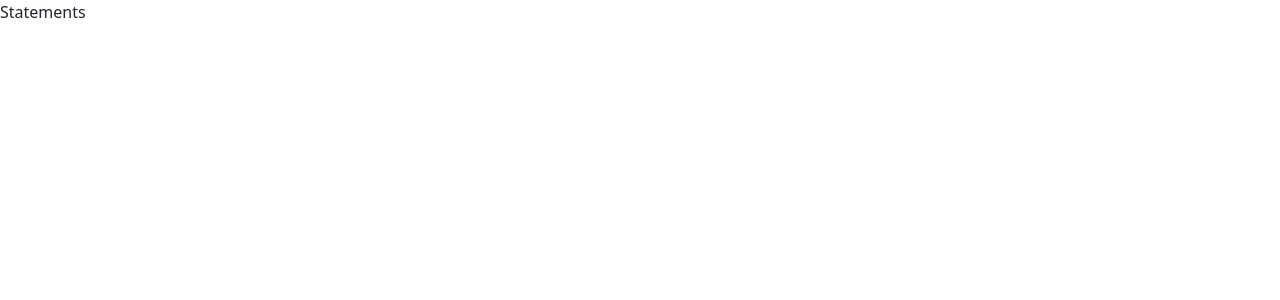
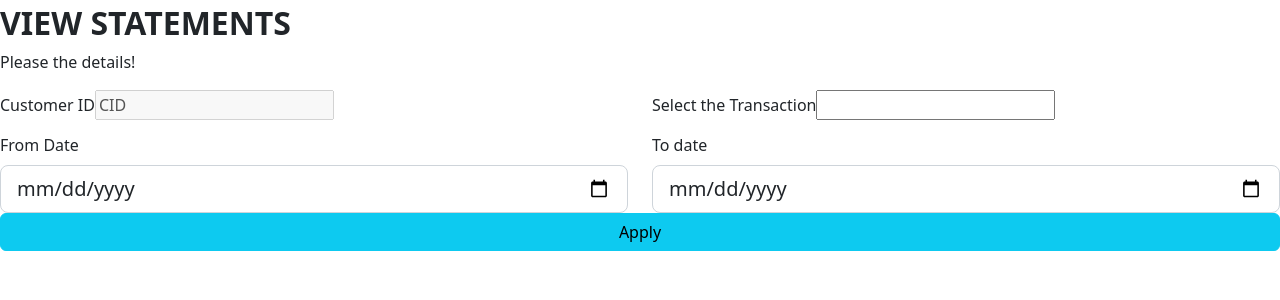
Before and after one commit to Ahmed1423/Bank-User-Management, a React (Create React App) app in the folder bank-user-management-frontend/: page /viewstatement in a window 1280 px wide. Shown: the top 300 px of the page. Built offline with nearby package versions, Linux system fonts and the light colour scheme.

Commit message:
added fields

```diff
--- a/bank-user-management-frontend/src/components/Loan.js
+++ b/bank-user-management-frontend/src/components/Loan.js
@@ -1,7 +1,73 @@
 import React from "react";
 
+const handleSubmit = () => {
+
+};
+
 const Loan = () => {
-    return <div>Loans</div>;
+    return <>
+        <div className="mb-md-1 mt-md-1 pb-1">
+                <h2 className="fw-bold text-uppercase">Loan</h2>
+                <p className="text-dark-50 mb-3">Please the details!</p>
+                <form onSubmit={handleSubmit}>
+                  <div className="row">
+                    <div className="col-6">
+                      <div className="form-outline mb-2">
+                        <label
+                          className="form-label"
+                          htmlFor="customer-first-name"
+                        >
+                          Customer ID
+                        </label>
+                        <input
+                          type="text"
+                          value="CID"
+                          disabled
+                        />
+                      </div>
+                    </div>
+                    <div className="col-6">
+                      <div className="form-outline mb-2">
+                        <label
+                          className="form-label"
+                          htmlFor="customer-first-name"
+                        >
+                          Branch
+                        </label>
+                        <input
+                          type="text"
+                          value="CID"
+                          required
+                        />
+                      </div>
+                    </div>
+                    <div className="col-6">
+                      <div className="form-outline mb-2">
+                        <label
+                          className="form-label"
+                          htmlFor="customer-first-name"
+                        >
+                          Enter the Loan Amount
+                        </label>
+                        <input
+                          type="number"
+                          required
+                        />
+                      </div>
+                    </div>
+
+
+
+
+                  <div className="d-grid gap-2">
+                    <button className="btn btn-info" type="submit">
+                      Apply
+                    </button>
+                  </div>
+                </div>
+                </form>
+              </div>
+    </>;
 };
 
 export default Loan;
--- a/bank-user-management-frontend/src/components/Transactions.js
+++ b/bank-user-management-frontend/src/components/Transactions.js
@@ -1,7 +1,72 @@
 import React from "react";
 
+const handleSubmit = () => {
+
+};
+
 const Transactions = () => {
-    return <div>Transactions</div>;
+    return <>
+        <div className="mb-md-1 mt-md-1 pb-1">
+                <h2 className="fw-bold text-uppercase">Transactions</h2>
+                <p className="text-dark-50 mb-3">Please the details!</p>
+                <form onSubmit={handleSubmit}>
+                  <div className="row">
+                    <div className="col-6">
+                      <div className="form-outline mb-2">
+                        <label
+                          className="form-label"
+                          htmlFor="customer-first-name"
+                        >
+                          Customer ID
+                        </label>
+                        <input
+                          type="text"
+                          value="CID"
+                          disabled
+                        />
+                      </div>
+                    </div>
+                    <div className="col-6">
+                      <div className="form-outline mb-2">
+                        <label
+                          className="form-label"
+                          htmlFor="customer-first-name"
+                        >
+                          Select the Transaction
+                        </label>
+                        <input
+                          type="text"
+                          required
+                        />
+                      </div>
+                    </div>
+                    <div className="col-6">
+                      <div className="form-outline mb-2">
+                        <label
+                          className="form-label"
+                          htmlFor="customer-first-name"
+                        >
+                          Enter the Amount
+                        </label>
+                        <input
+                          type="number"
+                          required
+                        />
+                      </div>
+                    </div>
+
+
+
+
+                  <div className="d-grid gap-2">
+                    <button className="btn btn-info" type="submit">
+                      Apply
+                    </button>
+                  </div>
+                </div>
+                </form>
+              </div>
+    </>;
 };
 
 export default Transactions;
--- a/bank-user-management-frontend/src/components/ViewStatement.js
+++ b/bank-user-management-frontend/src/components/ViewStatement.js
@@ -1,7 +1,93 @@
 import React from "react";
 
+const handleSubmit = () => {
+
+};
+
 const ViewStatement = () => {
-    return <div>Statements</div>;
+    return (
+    <>
+        <div className="mb-md-1 mt-md-1 pb-1">
+                <h2 className="fw-bold text-uppercase">View Statements</h2>
+                <p className="text-dark-50 mb-3">Please the details!</p>
+                <form onSubmit={handleSubmit}>
+                  <div className="row">
+                    <div className="col-6">
+                      <div className="form-outline mb-2">
+                        <label
+                          className="form-label"
+                          htmlFor="customer-first-name"
+                        >
+                          Customer ID
+                        </label>
+                        <input
+                          type="text"
+                          value="CID"
+                          disabled
+                        />
+                      </div>
+                    </div>
+                    <div className="col-6">
+                      <div className="form-outline mb-2">
+                        <label
+                          className="form-label"
+                          htmlFor="customer-first-name"
+                        >
+                          Select the Transaction
+                        </label>
+                        <input
+                          type="text"
+                          required
+                        />
+                      </div>
+                    </div>
+
+                    <div className="col-6">
+                      <div className="form-outline">
+                        <label className="form-label" htmlFor="customer-dob">
+                          From Date
+                        </label>
+                        <input
+                          type="date"
+                          id="customer-dob"
+                          className="form-control form-control-lg"
+                          name="customer-dob"
+                          min="1995-01-01"
+                          max={new Date().toLocaleDateString("en-ca")}
+                          required
+                        />
+                      </div>
+                    </div>
+
+                  <div className="col-6">
+                      <div className="form-outline">
+                        <label className="form-label" htmlFor="customer-dob">
+                          To date
+                        </label>
+                        <input
+                          type="date"
+                          id="customer-dob"
+                          className="form-control form-control-lg"
+                          name="customer-dob"
+                          min="1995-01-01"
+                          max={new Date().toLocaleDateString("en-ca")}
+                          required
+                        />
+                      </div>
+                    </div>
+
+
+
+                  <div className="d-grid gap-2">
+                    <button className="btn btn-info" type="submit">
+                      Apply
+                    </button>
+                  </div>
+                </div>
+                </form>
+              </div>
+    </>
+    )
 };
 
 export default ViewStatement;
```
